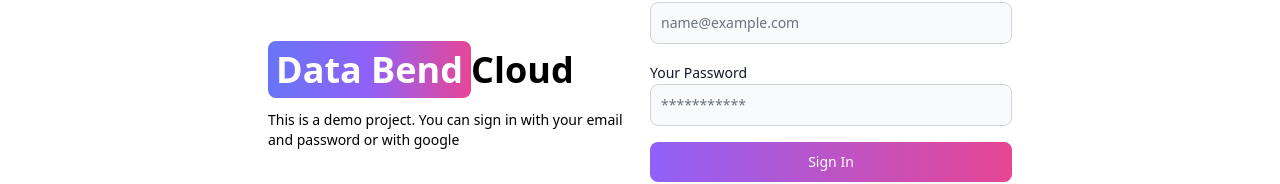
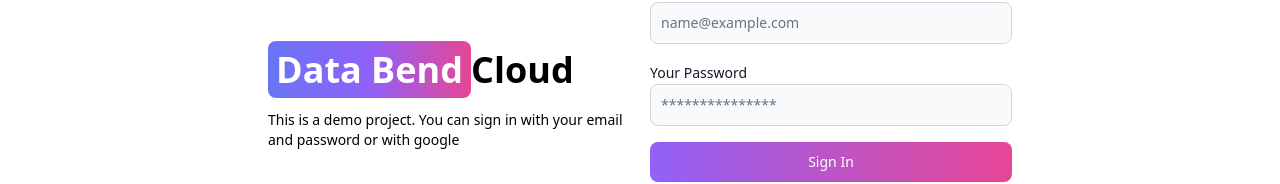
Before and after one commit to adminthedatag/mern-blog-, a React (Vite) app in the folder client/: page /sign-in in a window 1280 px wide. Shown: the part 178-362 px from the top of the page. Built offline with nearby package versions, Linux system fonts and the light colour scheme.

Commit message:
fix loader

```diff
--- a/client/src/pages/Signin.jsx
+++ b/client/src/pages/Signin.jsx
@@ -16,7 +16,9 @@ export default function SignIn() {
   const handleSubmit = async (e) => {
     e.preventDefault();
     if (!formData.email || !formData.password) {
+      setLoading(false);
       return setErrorMessage('Please fill all fields');
+
     }
     try {
       setLoading(true);
@@ -37,8 +39,11 @@ export default function SignIn() {
     } catch (error) {
       setErrorMessage(error.message);
       setLoading(false);
-    }
+
+    }finally {
+      setLoading(false);  // Ensure loading is turned off after all operations
   }
+  };
 
   return (<div className='min-h-screen mt-20'>
     <div className="flex p-3 max-w-3xl mx-auto flex-col md:flex-row md:items-center gap-5">
@@ -63,7 +68,7 @@ export default function SignIn() {
           </div>
           <div>
             <Label value='Your Password' />
-            <TextInput type='password' placeholder='***********' id='password' onChange={handleChange} />
+            <TextInput type='password' placeholder='***************' id='password' onChange={handleChange} />
           </div>
           <Button gradientDuoTone='purpleToPink' type='submit' disabled={loading}>
             {
@@ -72,8 +77,8 @@ export default function SignIn() {
                   <Spinner size='sm'/>
                   <span className='pl-3'>Loading...</span>
                 </>
-              ): 'Sign In'
-            }
+              ): ('Sign In'
+            )}
           </Button>
         </form>
         <div className='flex gap-2 text-sm mt-5'>
--- a/client/src/pages/Signup.jsx
+++ b/client/src/pages/Signup.jsx
@@ -16,6 +16,7 @@ export default function Signup() {
   const handleSubmit = async (e) => {
     e.preventDefault();
     if (!formData.username || !formData.email || !formData.password) {
+      setLoading(false);
       return setErrorMessage('Please fill all fields');
     }
     try {
@@ -37,8 +38,10 @@ export default function Signup() {
     } catch (error) {
       setErrorMessage(error.message);
       setLoading(false);
-    }
+    }finally {
+      setLoading(false);  // Ensure loading is turned off after all operations
   }
+  };
 
   return (<div className='min-h-screen mt-20'>
     <div className="flex p-3 max-w-3xl mx-auto flex-col md:flex-row md:items-center gap-5">
@@ -76,8 +79,8 @@ export default function Signup() {
                   <Spinner size='sm'/>
                   <span className='pl-3'>Loading...</span>
                 </>
-              ): 'Sign Up'
-            }
+              ):( 'Sign Up'
+            )}
           </Button>
         </form>
         <div className='flex gap-2 text-sm mt-5'>
```
